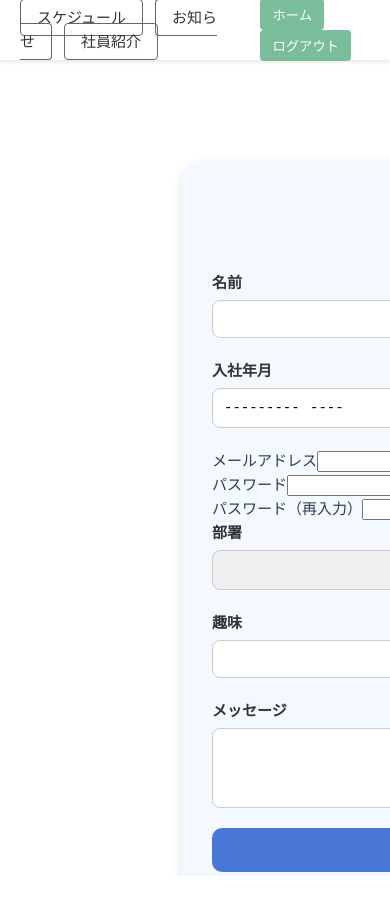
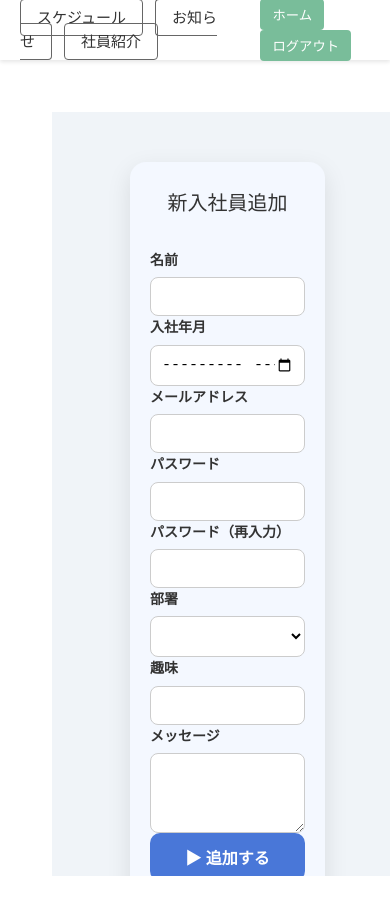
Before and after one commit to username123-debug/office-front, a Vue app: page /introduce/add in a window 390 px wide. Shown: the top 908 px of the page. Built offline with nearby package versions, Linux system fonts and the light colour scheme.

Commit message:
inforAdd 編集

```diff
--- a/src/views/Introduce/InforAdd.vue
+++ b/src/views/Introduce/InforAdd.vue
@@ -101,6 +101,7 @@ const saveData = async () => {
 </script>
 
 <template>
+  <div class="container">
   <div class="form-wrapper">
     <h1>新入社員追加</h1>
     <div class="employee-form">
@@ -115,17 +116,17 @@ const saveData = async () => {
          <input v-model="employee.joinedAt" type="month" required />
         </div>
 
-        <div>
+        <div class="form-group">
           <label>メールアドレス</label>
           <input v-model="employee.email" type="email" required />
         </div>
 
-        <div>
+        <div class="form-group">
           <label>パスワード</label>
           <input v-model="employee.password" type="password" required />
         </div>
 
-        <div>
+        <div class="form-group">
           <label>パスワード（再入力）</label>
           <input v-model="confirmPassword" type="password" required />
         </div>
@@ -162,24 +163,33 @@ const saveData = async () => {
     <div v-if="checkPassword" style="color:red">
   パスワードが一致しません。
 </div>
-
+</div>
   </div>
 </template>
 
 <style scoped>
+.container {
+  display: flex;
+  flex-direction: column;
+  align-items: center;
+  justify-content: center;
+  min-height: 100vh;
+  width: 90vw;
+  background-color: #f0f4f8;
+}
 .form-wrapper {
-  max-width: 600px;
-  margin: 50px auto;
+  width: 50vw;
+  margin: 60px auto;
+  padding: 40px 30px;
+  background: #f4f8ff;
+  border-radius: 16px;
+  box-shadow: 0 8px 24px rgba(0, 0, 0, 0.1);
   font-family: 'Segoe UI', sans-serif;
-  background: #f4f8ff;
-  padding: 30px;
-  border-radius: 16px;
-  box-shadow: 0 4px 12px rgba(0, 0, 0, 0.1);
-  position: center;
 }
 
 h1 {
   text-align: center;
+  font-size: 24px;
   color: #333;
   margin-bottom: 30px;
 }
@@ -187,18 +197,19 @@ h1 {
 .employee-form {
   display: flex;
   flex-direction: column;
+  gap: 20px;
 }
 
 .form-group {
-  margin-bottom: 20px;
   display: flex;
   flex-direction: column;
+  gap: 6px;
 }
 
 .form-group label {
-  font-weight: bold;
-  margin-bottom: 6px;
+  font-weight: 600;
   color: #333;
+  font-size: 14px;
 }
 
 .form-group input,
@@ -207,11 +218,21 @@ h1 {
   padding: 10px;
   border: 1px solid #ccc;
   border-radius: 8px;
-  font-size: 14px;
+  font-size: 15px;
+  background-color: #fff;
+  transition: border-color 0.3s;
+}
+
+.form-group input:focus,
+.form-group select:focus,
+.form-group textarea:focus {
+  border-color: #4977d8;
+  outline: none;
 }
 
 .form-group textarea {
   min-height: 80px;
+  resize: vertical;
 }
 
 .form-group.center {
@@ -221,15 +242,27 @@ h1 {
 button[type="submit"] {
   background-color: #4977d8;
   color: white;
-  padding: 10px 25px;
+  padding: 12px 30px;
   border: none;
   border-radius: 10px;
   font-size: 16px;
+  font-weight: bold;
   cursor: pointer;
-  transition: background 0.3s ease;
+  transition: background-color 0.3s ease;
 }
 
 button[type="submit"]:hover {
   background-color: #365db5;
 }
+
+@media (max-width: 600px) {
+  .form-wrapper {
+    padding: 25px 20px;
+    margin: 30px 15px;
+  }
+
+  h1 {
+    font-size: 20px;
+  }
+}
 </style>
--- a/src/views/Introduce/InforDetail.vue
+++ b/src/views/Introduce/InforDetail.vue
@@ -234,10 +234,9 @@ onMounted(getData);
 
 <style scoped>
 .container {
-  display: flex;
-  height: auto; /* ← ここを変更 */
-  min-height: 100vh; /* 最低限画面全体の高さは確保 */
-  font-family: sans-serif;
+   display: flex;
+  height: 100vh;
+  width: 90vw;
 }
 .sidebar {
   width: 250px;
--- a/src/views/Introduce/InforEdit.vue
+++ b/src/views/Introduce/InforEdit.vue
@@ -76,7 +76,7 @@ const saveData = async () => {
     params: { id },
   });
 
-  router.push('/introduce');
+  router.push('/introduce/detail/' + id);
 
   }catch(error){
     console.error("エラーが発生しました：", error);
@@ -95,18 +95,6 @@ onMounted(getData);
     <div class="overlay">
       <h2>情報編集ページ</h2>
       <div class="form-content">
-        <!-- <div class="photo-section">
-          <img :src="photo" alt="社員写真" class="preview-photo" />
-          <input type="file" @change="handleFileChange" />
-        </div> -->
-
-        <!-- <form @submit.prevent="handleSubmit">
-          <label>名前：<input v-model="name" type="text" /></label>
-          <label>部署：<input v-model="myDepartment" type="text" /></label>
-          <label>趣味：<input v-model="hobby" type="text" /></label>
-          <label>メッセージ：<textarea v-model="bio" rows="4"></textarea></label>
-          <button type="submit">保存</button>
-        </form> -->
          <form @submit.prevent="saveData">
   <label>名前：<input v-model="employee.name" type="text" /></label>
 
@@ -132,11 +120,13 @@ onMounted(getData);
 <style scoped>
 .edit-page {
   display: flex;
-  justify-content: center;
-  align-items: center;
-  min-height: 100vh;
-  font-family: sans-serif;
+   justify-content: center; /* ← 横方向中央 */
+  align-items: center;     /* ← 縦方向中央 */
+  height: 100vh;
+  width: 100vw;
+  overflow-x: hidden;
 }
+
 h2{
   color: white;
   text-align: center;
@@ -147,9 +137,10 @@ h2{
   background-color: rgba(221, 232, 222, 0.6);
   padding: 30px;
   border-radius: 12px;
-  width: 90%;
+  width: 85%;
   max-width: 450px;
   color: white;
+  box-sizing: border-box; /* ← 横はみ出し防止 */
 }
 
 .form-content {
```
